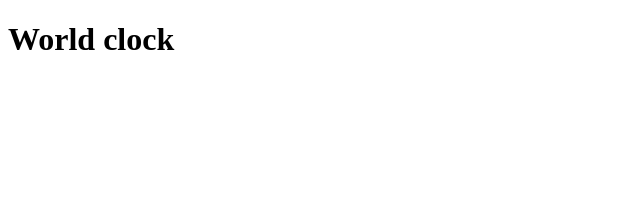
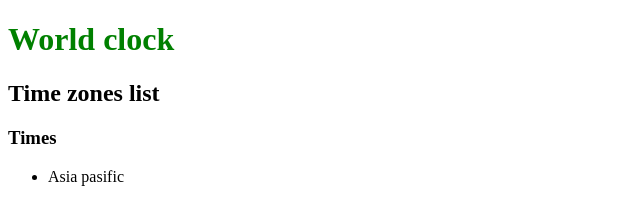
Before and after one commit to GOWTHAM-EGANATHAN/World_Clock, a plain HTML site: page index.html in a window 1280 px wide. Shown: the whole page, without its empty margins (0-640 px from the left). Drawn offline with Linux system fonts and the light colour scheme.

Commit message:
added index,css files

```diff
--- a/index.html
+++ b/index.html
@@ -1,8 +1,17 @@
 <!Doctype html>
 <html>
 
+<head>
+    <link rel="stylesheet" href="style.css">
+</head>
+
 <body>
     <h1>World clock</h1>
+    <h2>Time zones list</h2>
+    <h3>Times</h3>
+    <ul>
+        <li>Asia pasific</li>
+    </ul>
 </body>
 
 </html>
```
